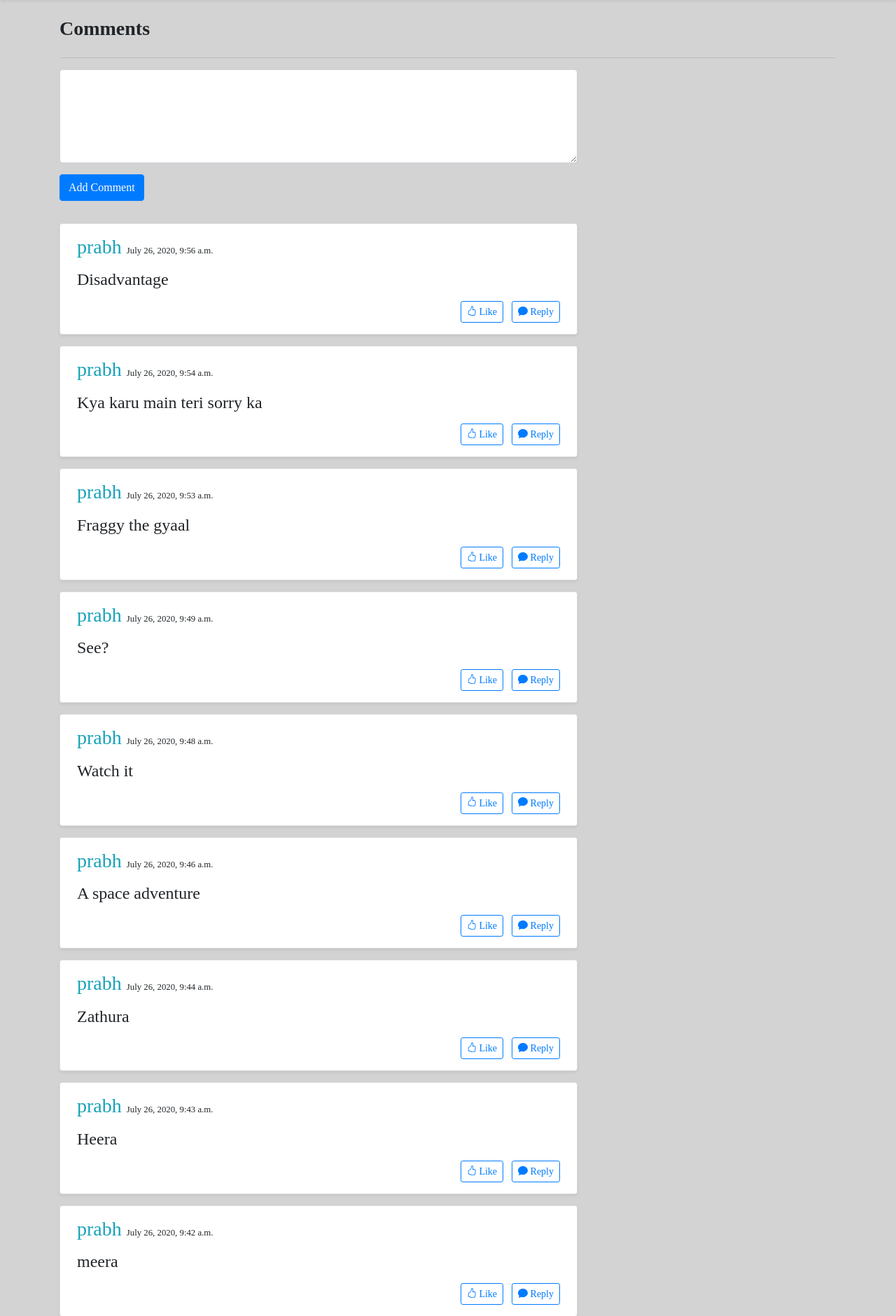
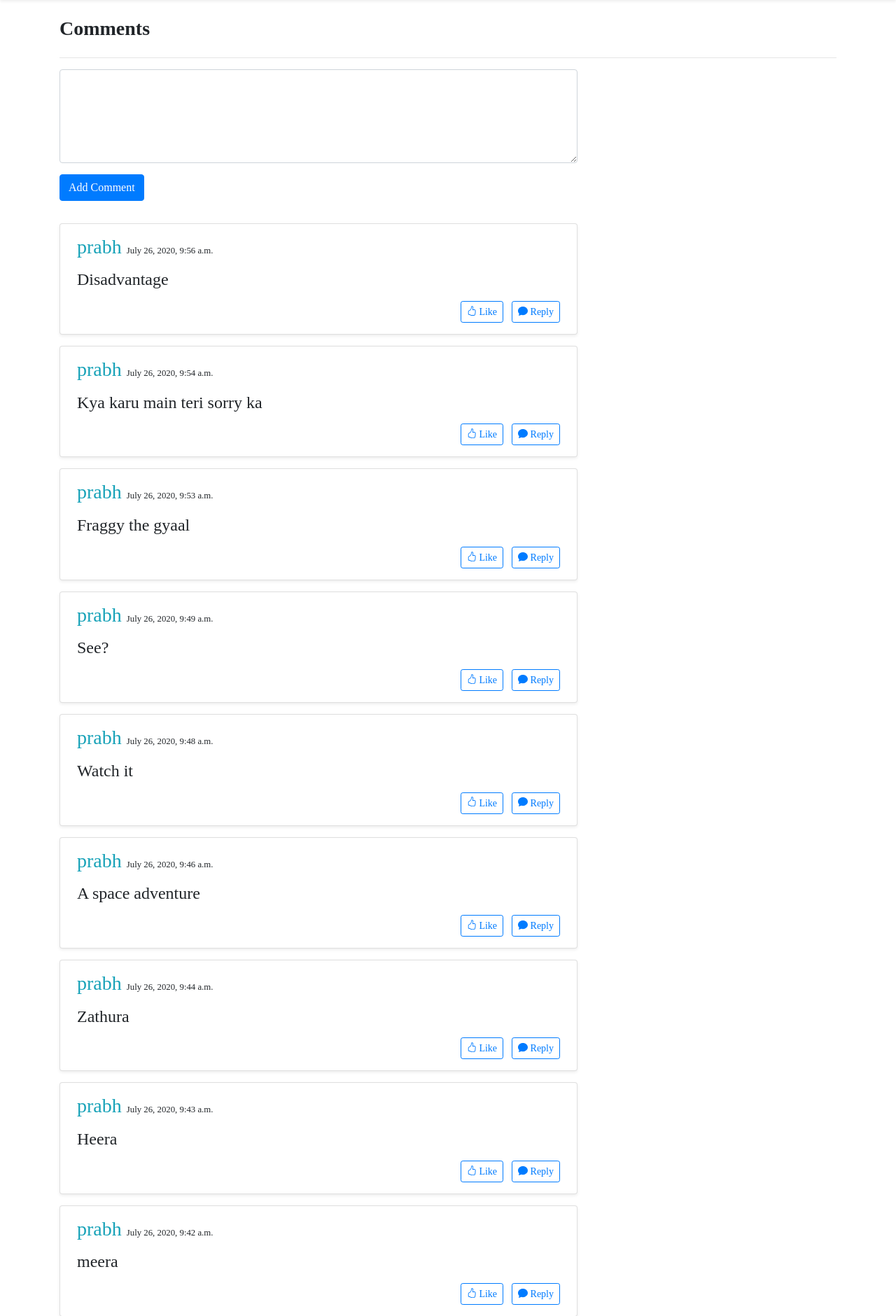
Before and after one commit to Prabh-Kang/django-blog, a Django app: page /ajaxx/ in a window 1280 px wide. Shown: the part 71-1951 px from the top of the page at 70% size. Run offline with Django 3.2, Linux system fonts and the light colour scheme; data comes from the database, SQL or seed files in the repository; both versions use the stored data as it was after the commit; some libraries are stand-ins or nearby versions; some web fonts are replaced.

Commit message:
sublime edit
Changed background color

```diff
--- a/templates/blogapp/base.html
+++ b/templates/blogapp/base.html
@@ -17,9 +17,7 @@
       font-family: 'Averia Gruesa Libre', 'cursive';
     }
 
-    body{
-      background-color: #D3D3D3;
-    }
+
 
     .font-amaranth {
       font-family: 'Amaranth', 'sans-serif';
```
Also changed, not shown: db.sqlite3.
